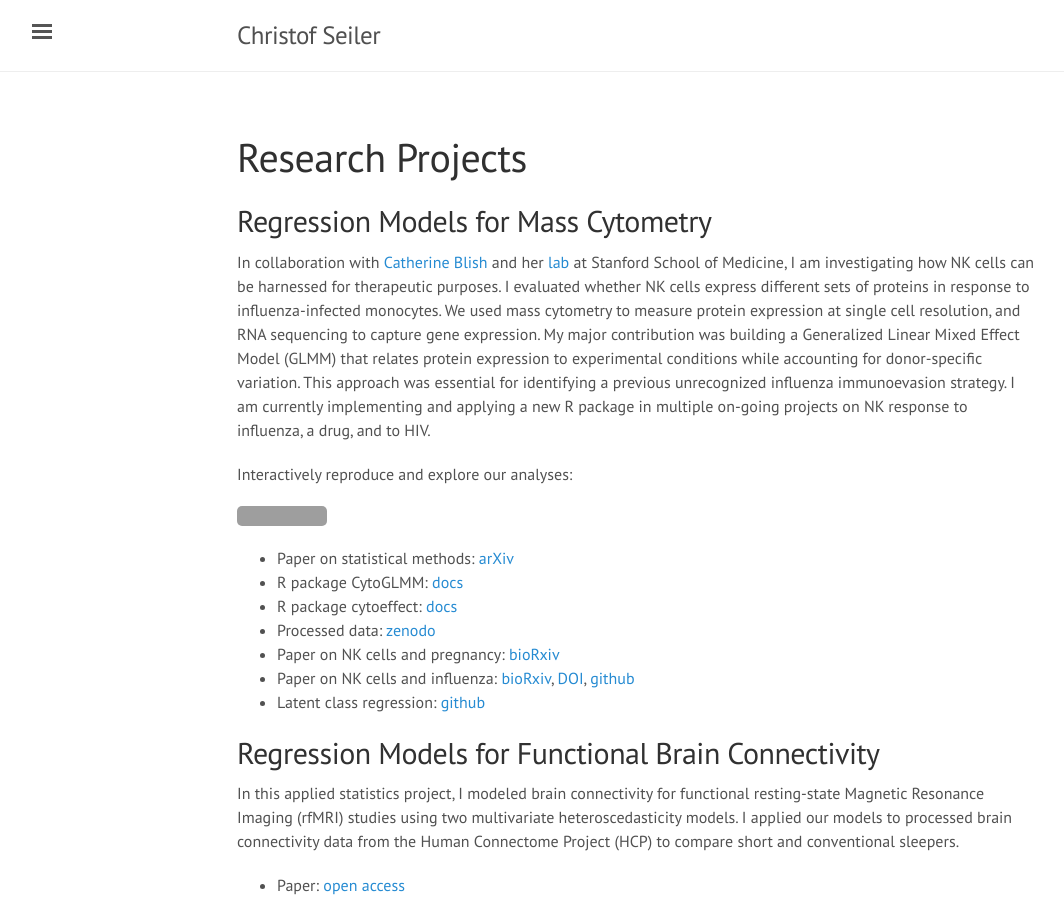
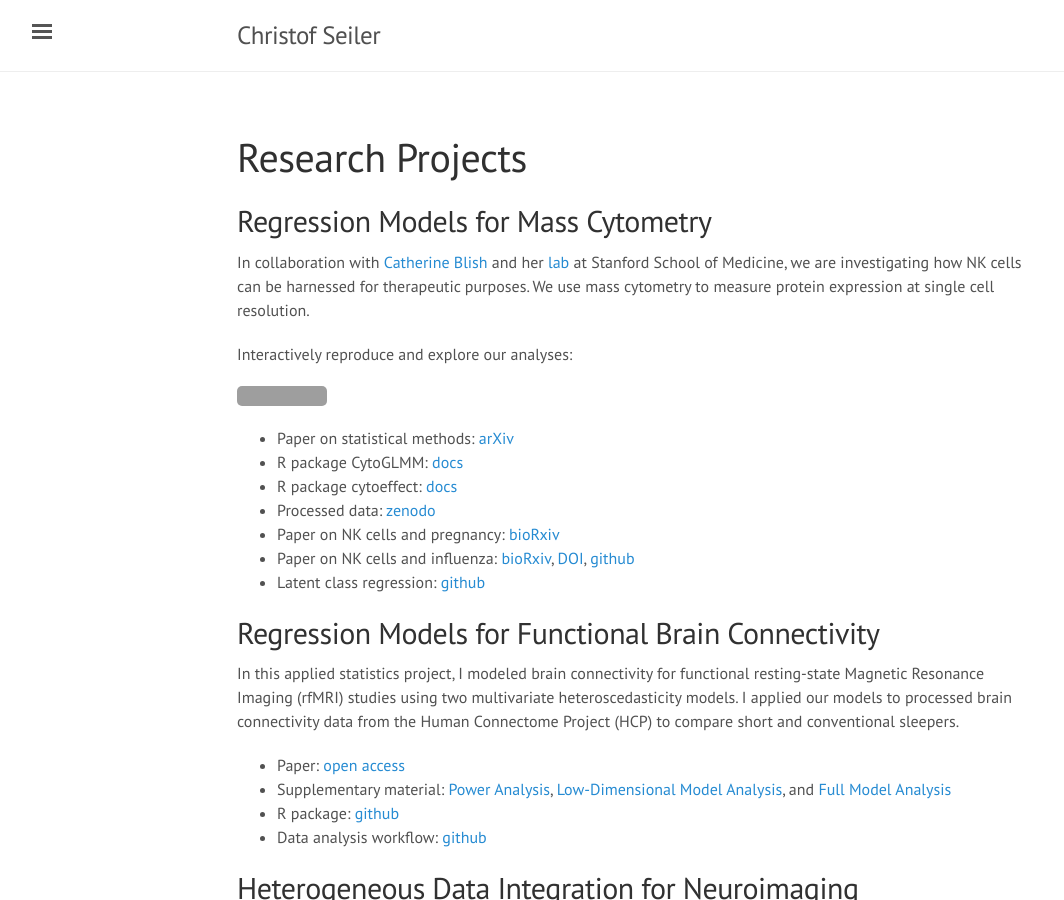
Before and after one commit to ChristofSeiler/ChristofSeiler.github.io, a Jekyll site: the page built from projects.md, in a window 1280 px wide and 900 px high. Shown: the whole window, without its empty margins (3-1067 px from the left). Built offline with Jekyll 4.4.1, drawn with Linux system fonts in a browser that asks for light colours; grey boxes are pictures that could not be loaded.

Commit message:
updated project desc for mass cytometry

```diff
--- a/projects.md
+++ b/projects.md
@@ -5,7 +5,7 @@ title: Research Projects
 
 ## Regression Models for Mass Cytometry
 
-In collaboration with [Catherine Blish](https://med.stanford.edu/profiles/catherine-blish) and her [lab](https://sites.stanford.edu/blishlab/) at Stanford School of Medicine, I am investigating how NK cells can be harnessed for therapeutic purposes. I evaluated whether NK cells express different sets of proteins in response to influenza-infected monocytes. We used mass cytometry to measure protein expression at single cell resolution, and RNA sequencing to capture gene expression. My major contribution was building a Generalized Linear Mixed Effect Model (GLMM) that relates protein expression to experimental conditions while accounting for donor-specific variation. This approach was essential for identifying a previous unrecognized influenza immunoevasion strategy. I am currently implementing and applying a new R package in multiple on-going projects on NK response to influenza, a drug, and to HIV.
+In collaboration with [Catherine Blish](https://med.stanford.edu/profiles/catherine-blish) and her [lab](https://sites.stanford.edu/blishlab/) at Stanford School of Medicine, we are investigating how NK cells can be harnessed for therapeutic purposes. We use mass cytometry to measure protein expression at single cell resolution.
 
 Interactively reproduce and explore our analyses:
 
```
